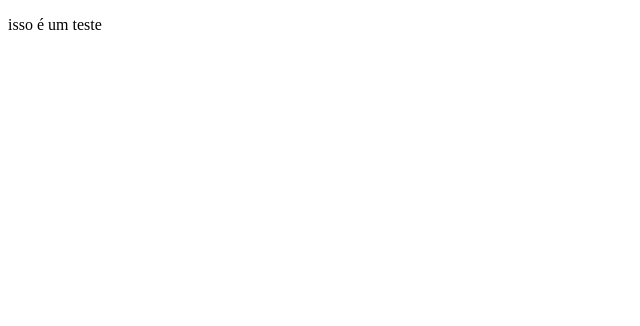
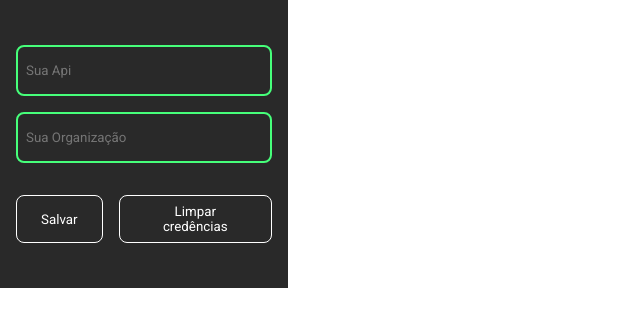
Before and after one commit to AndreMotta25/gpt-translate, a website built with Vite: page index.html in a window 1280 px wide. Shown: the whole page, without its empty margins (0-640 px from the left). Built offline with nearby package versions, Linux system fonts and the light colour scheme.

Commit message:
feat: a popup to enter the api key

```diff
--- a/index.html
+++ b/index.html
@@ -2,19 +2,20 @@
 <html lang="en">
   <head>
     <meta charset="UTF-8" />
-    <link rel="icon" type="image/svg+xml" href="/vite.svg" />
     <meta name="viewport" content="width=device-width, initial-scale=1.0" />
-    <title>Vite + TS</title>
-    <link rel="stylesheet" href="./src/styles/style.css">
-    <script src="https://kit.fontawesome.com/2b6ab9892c.js" crossorigin="anonymous"></script>
+    <link rel="stylesheet" href="./src/styles/popup.css">
   </head>
   <body>
     <div id="app">
-      <p>
-        isso é um teste
-      </p>
-
+      <form>
+        <input type="text" id="apiKey" placeholder="Sua Api">
+        <input type="text" id="organization"  placeholder="Sua Organização">
+        <div id="actions">
+          <button id="save">Salvar</button>
+          <button id="clear">Limpar credências</button>
+        </div>
+      </form>
     </div>
-    <script type="module" src="./src/index.ts"></script>
+    <script src="/assets/popup.js"></script>
   </body>
 </html>
--- /dev/null
+++ b/src/popup.ts
@@ -0,0 +1,24 @@
+const saveButton = document.querySelector("#save");
+const clearButton = document.querySelector("#clear");
+
+
+const apiKey = document.querySelector('#apiKey') as HTMLInputElement;
+const organization = document.querySelector('#organization') as HTMLInputElement;
+
+if(saveButton && clearButton) {
+    saveButton.addEventListener('click', (e) => {
+        e.preventDefault();
+        if(apiKey.value.length > 0  && organization.value.length > 0) {
+            chrome.storage.local.set({api: apiKey.value}).then(() => {
+                console.log('Credencias adicionadas')
+                saveButton.textContent = "Salvando...";
+
+                setTimeout(() => {
+                    saveButton.textContent = "Salvo"
+                },1000)
+            })
+            chrome.storage.local.set({organization: organization.value  }).then(() => console.log('Credencias adicionadas'))
+        }
+
+    })
+}
--- /dev/null
+++ b/src/styles/popup.css
@@ -0,0 +1,55 @@
+@import url('https://fonts.googleapis.com/css2?family=Roboto&display=swap');
+
+* {
+    margin: 0;
+    padding: 0;
+    box-sizing: border-box;
+}
+
+form {
+    width: 18rem;
+    display: flex;
+    align-items: center;
+    flex-direction: column;
+    justify-content: center;
+    gap: 1rem;
+    padding: 1rem;
+    height: 18rem;
+    background-color: #292929;
+
+}
+
+input {
+    border: 2px #46FF7A solid;
+    border-radius: 0.5rem;
+    background-color: transparent;
+    padding: 1rem 0.5rem;
+    outline: none;
+    font-family: 'Roboto', sans-serif;
+    width: 100%;
+    color: #fff;
+}
+
+button {
+    border-radius: 0.5rem;
+    background-color: transparent;
+    padding: 0.5rem 1.5rem;
+    outline: none;
+    color: #fff;
+    display: block;
+    border: 1px solid #fff;
+    font-family: 'Roboto', sans-serif;
+    cursor: pointer;
+    transition: filter 0.3s;
+}
+
+button:hover {
+    filter: brightness(0.6);
+}
+
+#actions {
+    display: flex;
+    /* flex-direction: column; */
+    gap: 1rem;
+    margin-top: 1rem;
+}
```
